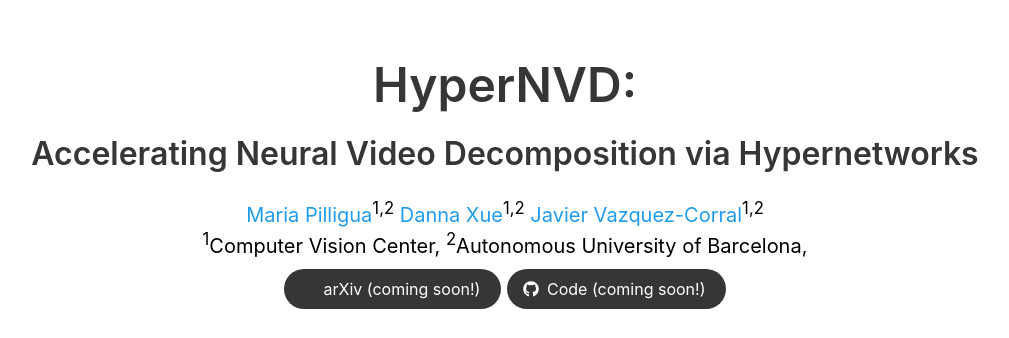
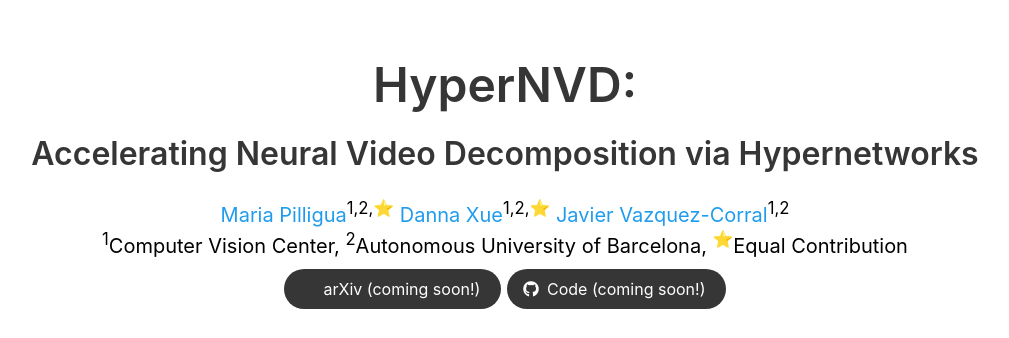
Before and after one commit to HyperNVD/HyperNVD.github.io, a plain HTML site: page index.html in a window 1280 px wide. Shown: the top 338 px of the page, without its empty margins (135-1144 px from the left). Drawn offline with Linux system fonts and the light colour scheme; some icons are missing.

Commit message:
Update index.html

```diff
--- a/index.html
+++ b/index.html
@@ -34,12 +34,12 @@
               <div class="author-block">
                 <div class="author-portrait">
                 </div>
-                <a href="https://mpilligua.github.io">Maria Pilligua</a><sup>1,2</sup>
+                <a href="https://mpilligua.github.io">Maria Pilligua</a><sup>1,2,⭐</sup>
               </div>
               <div class="author-block">
                 <div class="author-portrait">
                 </div>
-                <a href="https://dxue321.github.io">Danna Xue</a><sup>1,2</sup>
+                <a href="https://dxue321.github.io">Danna Xue</a><sup>1,2,⭐</sup>
               </div>
               <div class="author-block">
                 <div class="author-portrait">
@@ -50,7 +50,7 @@
               <div class="is-size-5 publication-authors">
                 <span class="author-block"><sup>1</sup>Computer Vision Center,</span>
                 <span class="author-block"><sup>2</sup>Autonomous University of Barcelona,</span>
-                <!-- <span class="author-block"><sup>3</sup></span> -->
+                <span class="author-block"><sup>⭐</sup>Equal Contribution</span>
               </div>
 
         <div class="column has-text-centered">
```
